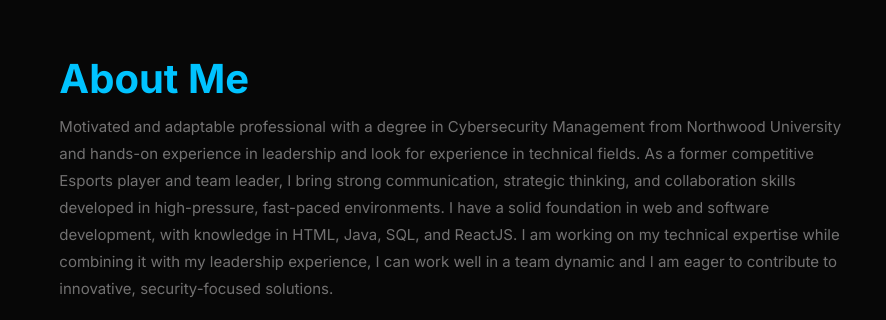
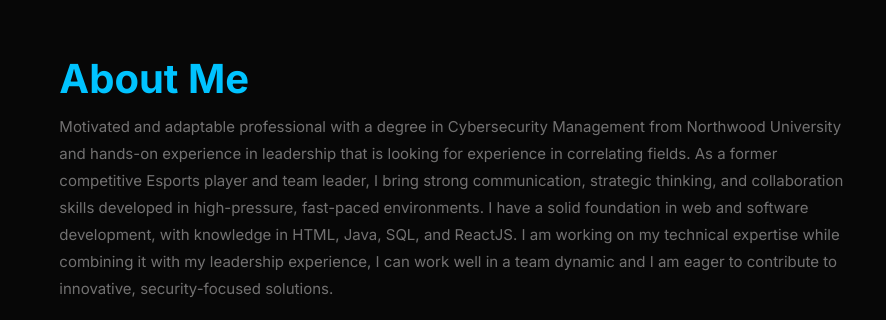
Before and after one commit to businessmichaelh/websiteportfolio, a plain HTML site: page index.html in a window 1280 px wide. Shown: the part 632-952 px from the top of the page, 394-1280 px from the left. Drawn offline with Linux system fonts and the light colour scheme.

Commit message:
updated description

```diff
--- a/index.html
+++ b/index.html
@@ -66,7 +66,7 @@
                 <p class="about-me-description description">
                     Motivated and adaptable professional with a degree in Cybersecurity Management from
                     Northwood University and hands-on
-                    experience in leadership and look for experience in technical fields. As a former competitive
+                    experience in leadership that is looking for experience in correlating fields. As a former competitive
                     Esports player and team leader, I bring strong communication,
                     strategic thinking, and collaboration skills developed in high-pressure, fast-paced
                     environments. I have a solid foundation in web and software development,
```
